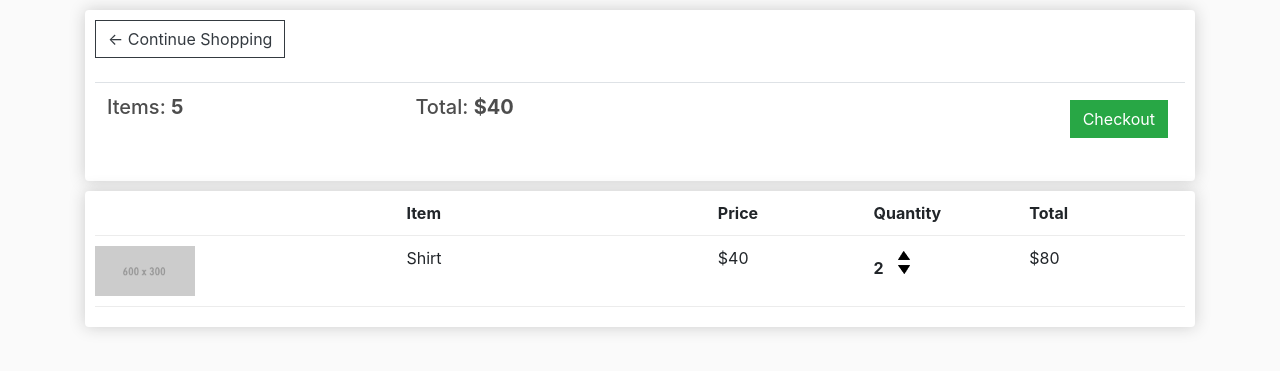
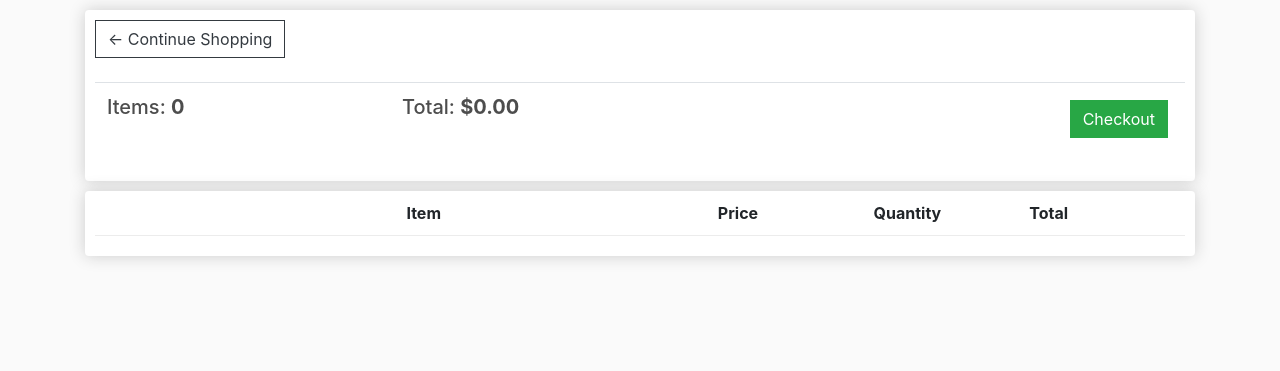
Before and after one commit to Abdelrahman-abobkr/First-Ecommerce-dj, a Django app: page /cart in a window 1280 px wide. Shown: the part 57-428 px from the top of the page. Run offline with Django 4.2, Linux system fonts and the light colour scheme; lists and menus that the app fills with data are empty; some libraries are stand-ins or nearby versions.

Commit message:
Adding Queryset on Cart Page And Order Summary in Checkout Page

```diff
--- a/core/views.py
+++ b/core/views.py
@@ -14,15 +14,31 @@ def home(request):
 
 
 def cart(request):
+    if request.user.is_authenticated:
+        customer = request.user.customer
+        order, created = Order.objects.get_or_create(customer=customer, complete=False)
+        items = order.orderitem_set.all()
+    else:
+        items = []
+        order = {'get_total_items': 0, 'get_cart_total': 0}
     context = {
-
+        'items':items,
+        'order':order,
     }
     return render(request, 'cart.html', context)
 
 
 
-def checkout   (request):
+def checkout(request):
+    if request.user.is_authenticated:
+        customer = request.user.customer
+        order, created = Order.objects.get_or_create(customer=customer, complete=False)
+        items = order.orderitem_set.all()
+    else:
+        items = []
+        order = {'get_total_items': 0, 'get_cart_total': 0}
     context = {
-
+        'items':items,
+        'order':order,
     }
     return render(request, 'checkout.html', context)
--- a/templates/cart.html
+++ b/templates/cart.html
@@ -13,8 +13,8 @@
                 <br>
                 <table class="table">
                     <tr>
-                        <th><h5>Items: <strong>5</strong></h5></th>
-                        <th><h5>Total: <strong>$40</strong></h5></th>
+                        <th><h5>Items: <strong>{{ order.get_total_items }}</strong></h5></th>
+                        <th><h5>Total: <strong>${{ order.get_cart_total|floatformat:2 }}</strong></h5></th>
                         <th>
                             <a href="/checkout" style='float: right; margin: 5px' class="btn btn-success">Checkout</a>
                         </th>
@@ -33,18 +33,24 @@
                     <div style='flex: 1'><strong>Total</strong></div>
                 </div>
 
+                {% for item in items %}
                 <div class="cart-row">
-                    <div style='flex: 2'><img class='row-image' src="{% static 'img/product.gif' %}" alt=""></div>
-                    <div style='flex: 2'>Shirt</div>
-                    <div style='flex: 1'>$40</div>
-                    <div style='flex: 1'><p class="quantity">2</p>
+                    {% if item.product.img %}
+                    <div style='flex: 2'><img class='row-image' src="{{item.product.img.url}}" alt=""></div>
+                    {% else %}
+                    <div style='flex: 2'><img class='row-image' src="#" alt=""></div>
+                    {% endif %}
+                    <div style='flex: 2'>{{ item.product.name }}</div>
+                    <div style='flex: 1'>${{ item.product.price|floatformat:2 }}</div>
+                    <div style='flex: 1'><p class="quantity">{{ item.quantity }}</p>
                         <div class="quantity">
                             <img class="chg-quantity" src="{% static 'img/arrow-up.png' %}" alt="">
                             <img class="chg-quantity" src="{% static 'img/arrow-down.png' %}" alt="">
                         </div>
                     </div>
-                    <div style='flex: 1'>$80</div>
+                    <div style='flex: 1'>${{ item.get_total|floatformat:2 }}</div>
                 </div>
+                {% endfor %}
             </div>
         </div>
 
```
Also changed, not shown: core/models.py (+17 -0 lines), templates/checkout.html (+8 -6 lines), db.sqlite3.
